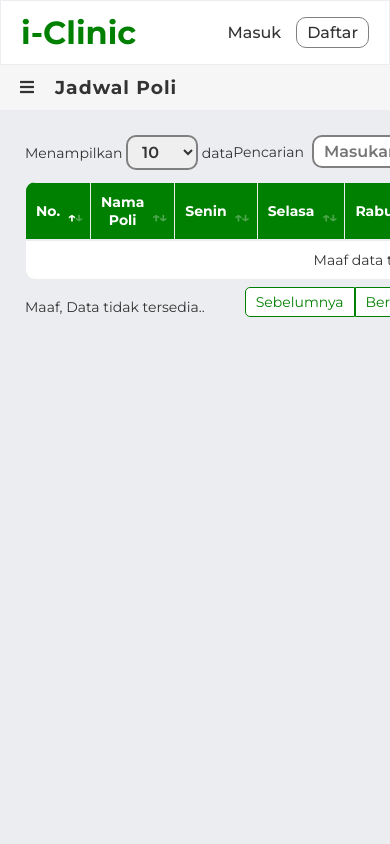
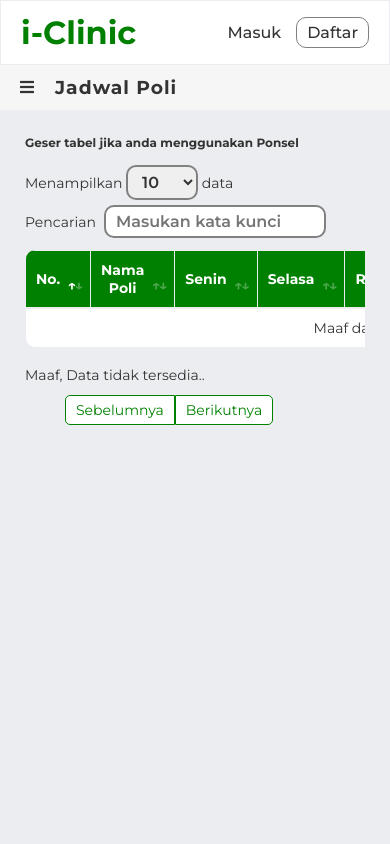
Before and after one commit to rulyadhika/iclinic, a PHP site: page /web/page/jadwal-poli.php in a window 390 px wide; the page is wider, and only the part inside the window is pictured. Run offline with PHP 8.4, Linux system fonts and the light colour scheme; data that the repository does not hold is empty.

Commit message:
membuat tabel pada halaman jadwal poli responsive, memperbaiki bug pada navbar halaman user

```diff
--- a/components/nav-side-bar.php
+++ b/components/nav-side-bar.php
@@ -27,7 +27,7 @@ if(!defined("root")){
     <div class="close-icon">
         <i class="fas fa-times"></i>
     </div>
-    <li><a href="<?= BASEURL."./index.php" ?>"><i class="fas fa-home"></i>Beranda</a></li>
+    <li><a href="<?= BASEURL."index.php" ?>"><i class="fas fa-home"></i>Beranda</a></li>
     <li><a href="<?= BASEURL."page/jadwal-poli.php" ?>"><i class="fas fa-calendar"></i>Jadwal Poli Klinik</a></li>
     <?php if(isset($_SESSION['login'])) :?>
         <li><a href="<?= BASEURL."page/ubah-profil.php" ?>"><i class="fas fa-user"></i>Ubah Profil</a></li>
--- a/page/jadwal-poli.php
+++ b/page/jadwal-poli.php
@@ -19,6 +19,7 @@ define("root",true);
     <style>
         #jadwal_wrapper{
             font-size: 14px;
+            padding-bottom: 10px;
         }
 
         #jadwal_wrapper input , #jadwal_wrapper select{
@@ -68,6 +69,21 @@ define("root",true);
             color : white;
         }
 
+        @media (max-width:600px){
+            .row{
+                display: flex;
+                flex-wrap: wrap;
+            }
+
+            .col-sm-12 .col-md-6{
+                width: 100%;
+            }
+
+            .dataTables_info{
+                margin-bottom: 10px;
+            }
+        }
+
     </style>
 </head>
 <body>
@@ -106,6 +122,8 @@ define("root",true);
 
         $no = 1;
         ?>
+        <div style="display:block; width: 100%; overflow-x: auto;overflow-y:hidden;height:fit-content;">
+        <span style="font-size: 12px;margin-bottom:15px;display:block;font-weight:bold;">Geser tabel jika anda menggunakan Ponsel</span>
             <table id="jadwal" class="table table-bordered table-hover">
                 <thead>
                 <tr>
@@ -153,6 +171,7 @@ define("root",true);
                 </tbody>
             </table>
         </div>
+        </div>
     </div>
 
     <script src="https://cdnjs.cloudflare.com/ajax/libs/jquery/3.5.1/jquery.min.js"></script>
--- a/src/css/style.css
+++ b/src/css/style.css
@@ -94,6 +94,7 @@ nav .user i{
     display: flex;
     align-items: center;
     letter-spacing: 1px;
+    z-index: 99;
 }
 .bar .bar-icon {
     margin: 0 20px;
@@ -368,6 +369,10 @@ label.pilihan {
     .tanya span {
         display: none;
     }
+
+    .tanya a span {
+        display: inherit;
+    }
 }
 
 
```
